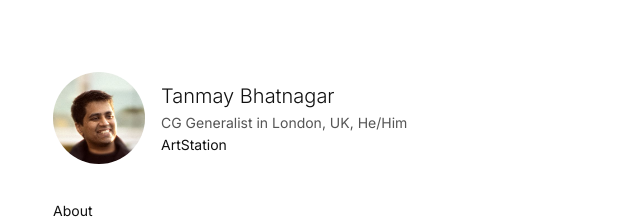
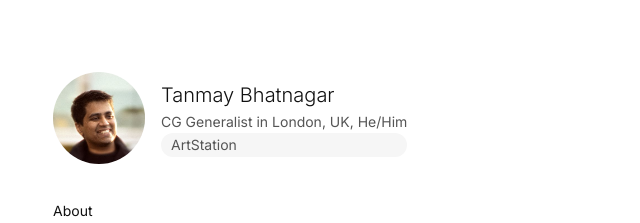
Before and after one commit to agentinfinity/CV, a Next.js app: page / in a window 1280 px wide. Shown: the top 223 px of the page, without its empty margins (317-957 px from the left). Built offline with nearby package versions, Linux system fonts and the light colour scheme.

Commit message:
Add website class back
Again, why it was missing is a mystery deserving only of Mystery Inc. from Scooby Doo

```diff
--- a/app/Profile.module.css
+++ b/app/Profile.module.css
@@ -48,6 +48,21 @@
   font-size: var(--font-size);
   font-weight: normal;
   margin-bottom: calc((var(--font-size) * var(--line-height)) / 2);
+}
+
+.website {
+	font-size: var(--secondary-type-size);
+	height: 24px;
+	padding: 0 10px;
+	border-radius: 12px;
+	flex-shrink: 1;
+	background-color: #f6f6f6;
+	white-space: nowrap;
+	text-overflow: ellipsis;
+	overflow: hidden;
+	display: flex;
+	align-items: center;
+	color: var(--grey2);
 }
 
 .experiences {
```
